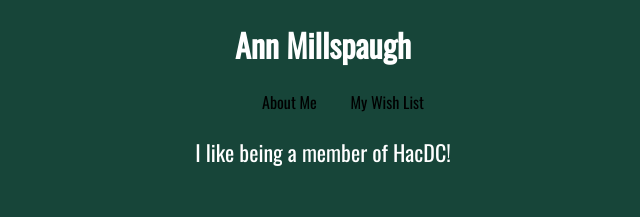
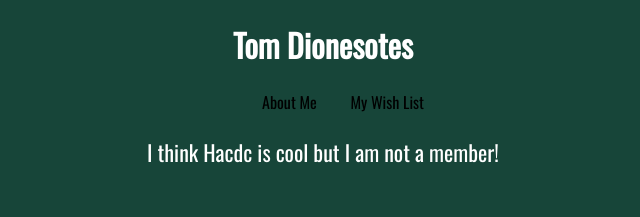
Before and after one commit to tomdionesotes/about-me, a plain HTML site: page index.html in a window 1280 px wide. Shown: the top 217 px of the page, without its empty margins (317-957 px from the left). Drawn offline with nearby package versions, Linux system fonts and the light colour scheme.

Commit message:
changed content in the index file - made my name

```diff
--- a/index.html
+++ b/index.html
@@ -1,12 +1,12 @@
 <!doctype html>
 <html>
 	<head>
-		<title>Ann's Website</title>
+		<title>Tom's Website</title>
 		<link href='http://fonts.googleapis.com/css?family=Oswald' rel='stylesheet' type='text/css'>
 		<link href='css/main.css' rel='stylesheet'>
 	</head>
 	<body>
-		<h1>Ann Millspaugh</h1>
+		<h1>Tom Dionesotes</h1>
 		<nav>
 			<ul>
 				<a href='#'><li class='main-nav'>About Me</li></a>
@@ -14,7 +14,7 @@
 			</ul>
 		</nav>
 		<div class='main-content'>
-			<p>I like being a member of HacDC!</p>
+			<p>I think Hacdc is cool but I am not a member!</p>
 			<img id="monkey" src="images/monkey.jpg">
 		</div>
 		<div class='main-content'>
```
